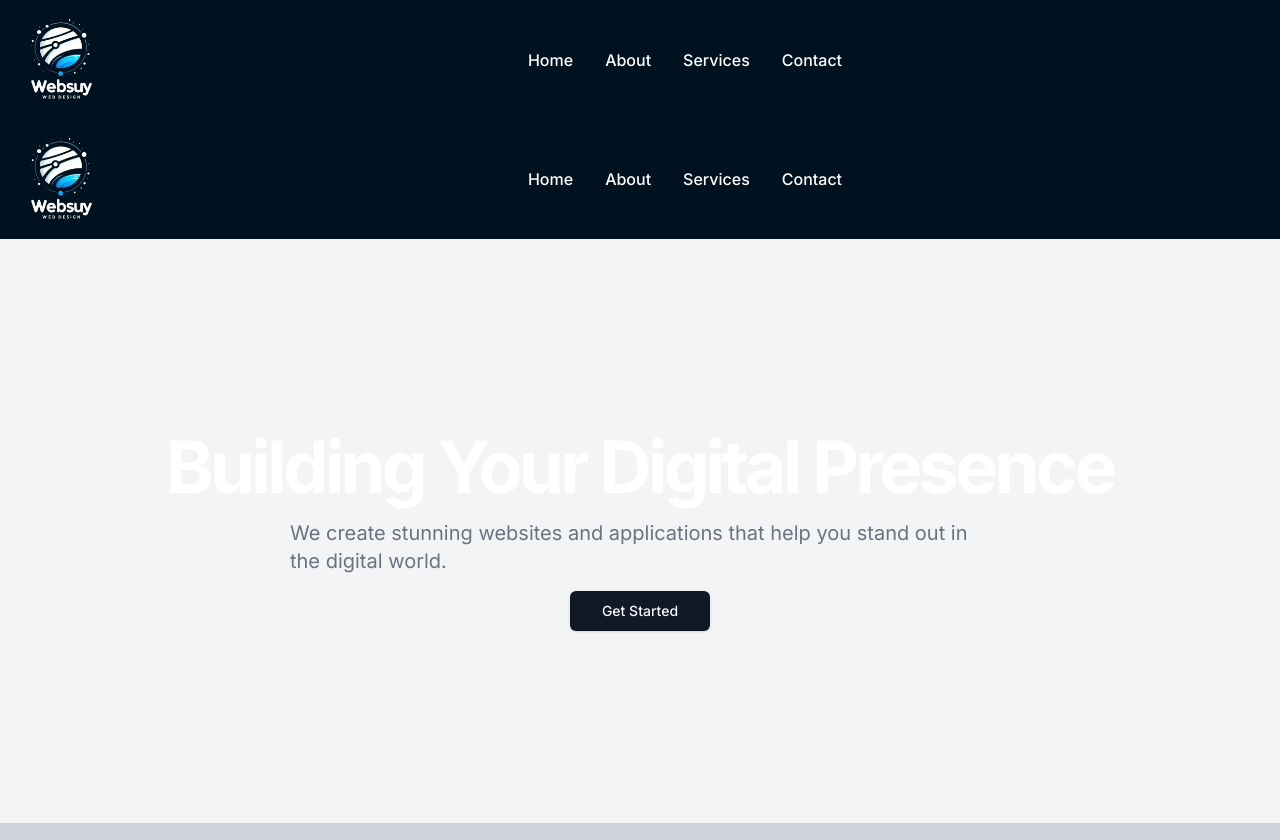
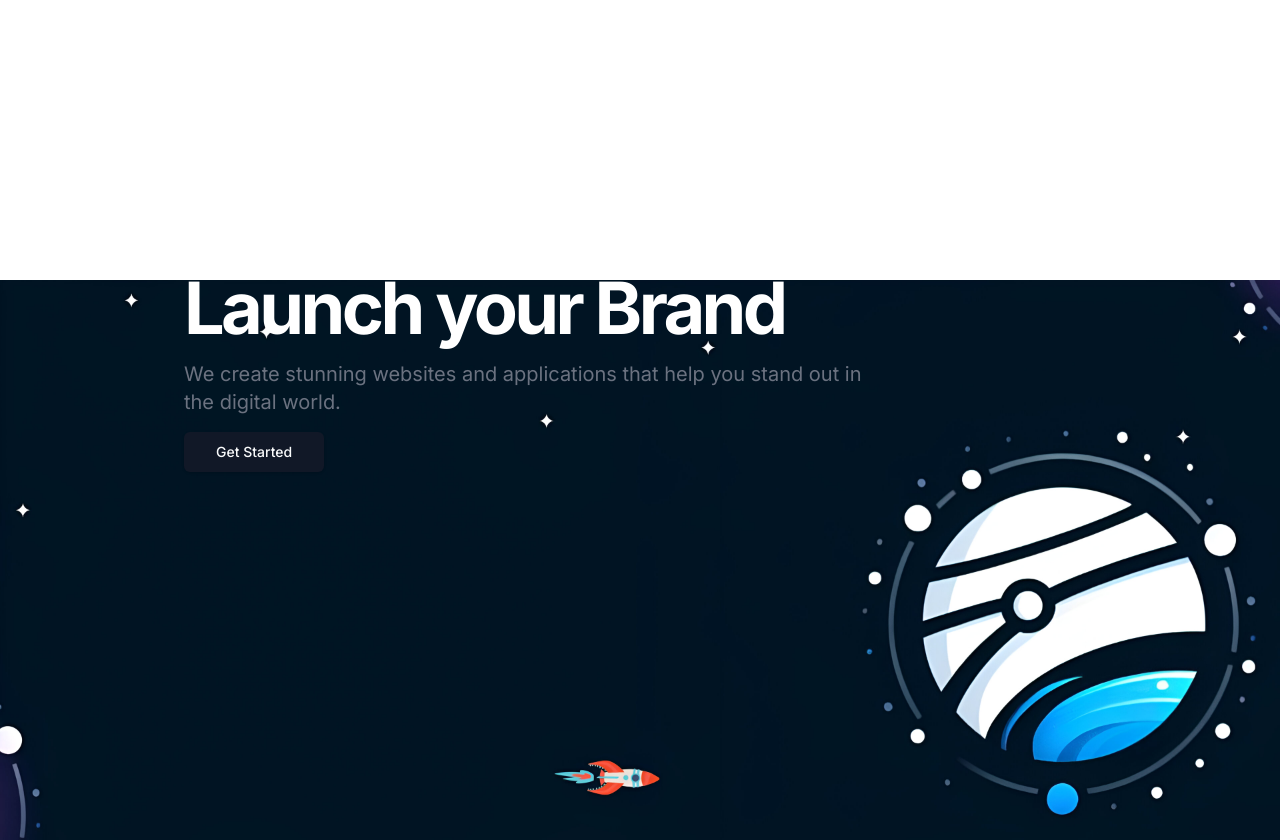
Before and after one commit to lucascastro29/Webs_uy, a Next.js app: page /home in a window 1280 px wide. Shown: the top 840 px of the page. Built offline with nearby package versions, Linux system fonts and the light colour scheme.

Commit message:
homepage_image

```diff
--- a/app/ui/Components/Landing.tsx
+++ b/app/ui/Components/Landing.tsx
@@ -7,35 +7,38 @@ export default function Page() {
 
   return (
     <section
-      className="w-full py-48 md:py-48 lg:py-48 bg-gray-100 dark:bg-gray-800"
-
+      className="w-full flex flex-row py-48 md:py-48 lg:py-48  "
+      style={{
+        height:"1000px",
+        background:
+        " url('homepage.jpeg') no-repeat",
+      backgroundSize: "100%",
+      backgroundPosition: "bottom",
+      }}
     >
+    <div className="px-0 md:px-20"></div>
       <div className="px-4 md:px-6">
-        <div className={styles.homeimage}>
-        {/*<div className={styles.circles}></div>*/}
         <div className="flex flex-col items-center space-y-4 text-left ">
-          <div className="space-y-4">
+          <div className="space-y-4 flex-row" style={{marginTop:"80px"}}>
             <h1 className="text-4xl font-bold tracking-tighter sm:text-5xl md:text-6xl lg:text-7xl text-white ">
-              Building Your Digital Presence
+              Launch your Brand
             </h1>
             <p className="mx-auto max-w-[700px] text-gray-500 md:text-xl dark:text-gray-400">
               We create stunning websites and applications that help you stand out in the digital
               world.
             </p>
-          </div>
-          <div className="flex flex-col sm:flex-row md:flex-row lg:flex-row xl:flex-row 2xl:flex-row gap-4 ">
             <Link
               className="inline-flex h-10 items-center justify-center rounded-md bg-gray-900 px-8 text-sm font-medium text-gray-50 shadow transition-colors hover:bg-gray-900/90 focus-visible:outline-none focus-visible:ring-1 focus-visible:ring-gray-950 disabled:pointer-events-none disabled:opacity-50 dark:bg-gray-50 dark:text-gray-900 dark:hover:bg-gray-50/90 dark:focus-visible:ring-gray-300"
               href="#"
             >
               Get Started
             </Link>
+          </div>
 
-          </div>
+
         </div>
         </div>
 
-      </div>
     </section>
   );
 }
--- a/app/ui/Components/Services.tsx
+++ b/app/ui/Components/Services.tsx
@@ -3,7 +3,7 @@ export default function Page(){
 
     //Serccion de servicios a mejorar, pense en agregarle una card a website design, una a development y otra a  maintenance o algo mas y un loguito a cada una
     return(
-        <section className="w-full py-12 md:py-24 lg:py-32 bg-gray-300 dark:bg-gray-800" id="Services">
+        <section className="w-full py-12 md:py-24 lg:py-32  dark:bg-gray-800" id="Services">
         <div className="px-4 md:px-6 text-center">
           <h2 className="text-3xl md:text-4xl lg:text-5xl font-bold tracking-tighter">Our Services</h2>
           <p className="mt-4 text-lg md:text-xl lg:text-2xl text-gray-500 dark:text-gray-400">
--- a/app/ui/layout/NavBar.tsx
+++ b/app/ui/layout/NavBar.tsx
@@ -16,13 +16,14 @@ export default function Page() {
   return (
     <nav
       className={`bg-white border-gray-200 dark:bg-gray-900 w-full `}
-      style={{ backgroundColor: "#001220" }}
+      style={{ backgroundColor: "#ffffff00", position:"absolute",marginTop:"40px" }}
       id="Home"
     >
-      <div className="max-w-screen-xl flex flex-wrap items-center justify-between mx-auto p-4">
-        <Link href={"#Home"}>
+      <div className="max-w-screen-xl flex flex-wrap items-center justify-center mx-auto p-4">
+        {/*
+          <Link href={"#Home"}>
           <Image src={icon} width={90} height={90} alt="icon_image" />
-        </Link>
+        </Link> */}
         <div className="flex md:order-2 space-x-3 md:space-x-0 rtl:space-x-reverse">
           {/*
          <button
@@ -65,7 +66,7 @@ export default function Page() {
         >
           <ul
             className="flex flex-col font-medium p-4 md:p-0 mt-4 bg-gray-50 md:space-x-8 rtl:space-x-reverse md:flex-row md:mt-0 md:border-0 md:bg-white dark:bg-gray-800 md:dark:bg-gray-900 dark:border-gray-700"
-            style={{ backgroundColor: "#001220" }}
+            style={{ backgroundColor: "#ffffff00" }}
           >
             <li>
               <Link
```
Also changed, not shown: public/homepage.jpeg (added).
